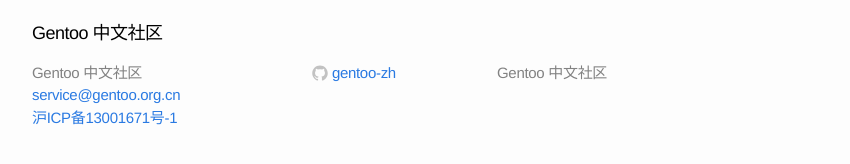
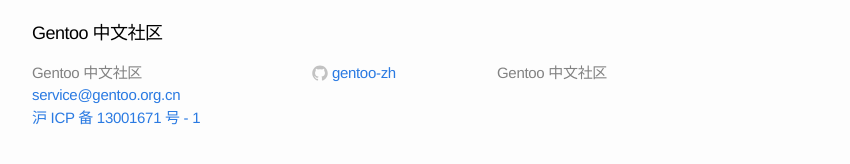
Before and after one commit to Gentoo-zh/gentoo-zh-jekyll, a Jekyll site: the page built from index.html, in a window 1280 px wide and 900 px high, scrolled down 1542 px. Shown: the part 726-890 px from the top of the window, without its empty margins (208-1058 px from the left). Built offline with Jekyll 4.4.1, drawn with Linux system fonts in a browser that asks for light colours; part of the change alters nothing that is shown.

```diff
--- a/_config.yml
+++ b/_config.yml
@@ -5,7 +5,7 @@ description: Gentoo 中文社区
 baseurl: ""
 url: "http://www.gentoo.org.cn"
 github_username:  gentoo-zh
-icp: "沪ICP备13001671号-1"
+icp: "沪 ICP 备 13001671 号 - 1"
 
 # Build settings
 markdown: kramdown
```
